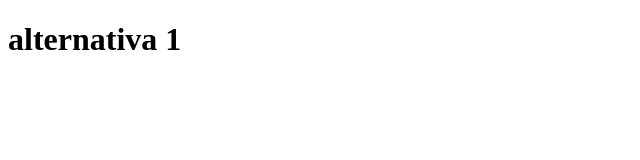
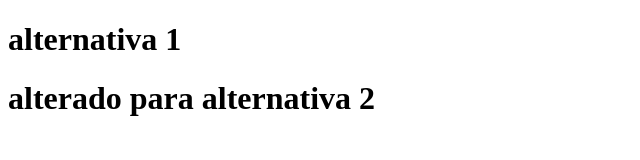
Before and after one commit to Willearyson/git-dia-15, a plain HTML site: page index.html in a window 1280 px wide. Shown: the whole page, without its empty margins (0-640 px from the left). Drawn offline with Linux system fonts and the light colour scheme.

Commit message:
outra versão atualizada

```diff
--- a/index.html
+++ b/index.html
@@ -7,5 +7,6 @@
 </head>
 <body>
     <h1> alternativa 1</h1>
+    <h1>alterado para alternativa 2</h1>
 </body>
 </html>
```
